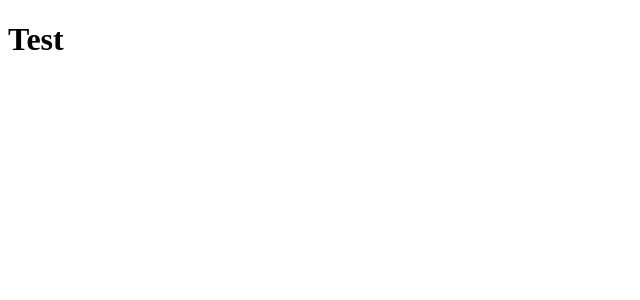
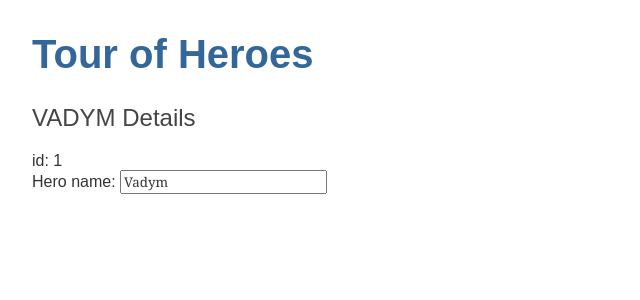
Before and after one commit to hulchenko/angular-tour-of-heroes, an Angular app: page / in a window 1280 px wide. Shown: the top 300 px of the page, without its empty margins (0-640 px from the left). Built offline with nearby package versions, Linux system fonts and the light colour scheme.

Commit message:
add hero interface, update initial code, append two way binding input

```diff
--- a/src/app/app.component.html
+++ b/src/app/app.component.html
@@ -1 +1,2 @@
-<h1>Test</h1>
+<h1>{{title}}</h1>
+<app-heroes></app-heroes>
--- a/src/app/app.component.ts
+++ b/src/app/app.component.ts
@@ -6,5 +6,5 @@
   styleUrls: ['./app.component.css']
 })
 export class AppComponent {
-  title = 'angular-tour-of-heroes';
+  title = 'Tour of Heroes';
 }
--- /dev/null
+++ b/src/app/hero.ts
@@ -0,0 +1,4 @@
+export interface Hero {
+    id: number;
+    name: string;
+}
--- /dev/null
+++ b/src/app/heroes/heroes.component.html
@@ -0,0 +1,6 @@
+<h2>{{hero.name | uppercase}} Details</h2>
+<div><span>id: </span>{{hero.id}}</div>
+<div>
+    <label for="">Hero name: </label>
+    <input type="text" [(ngModel)]="hero.name" placeholder="name">
+</div>
--- /dev/null
+++ b/src/app/heroes/heroes.component.ts
@@ -0,0 +1,22 @@
+import { Component, OnInit } from '@angular/core';
+import { Hero } from '../hero';
+
+
+@Component({
+  selector: 'app-heroes',
+  templateUrl: './heroes.component.html',
+  styleUrls: ['./heroes.component.css']
+})
+export class HeroesComponent implements OnInit {
+
+  hero: Hero = {
+    id: 1,
+    name: 'Vadym'
+  };
+
+  constructor() { }
+
+  ngOnInit(): void {
+  }
+
+}
--- a/src/styles.css
+++ b/src/styles.css
@@ -1 +1,53 @@
-/* You can add global styles to this file, and also import other style files */
+/* Application-wide Styles */
+h1 {
+    color: #369;
+    font-family: Arial, Helvetica, sans-serif;
+    font-size: 250%;
+}
+
+h2,
+h3 {
+    color: #444;
+    font-family: Arial, Helvetica, sans-serif;
+    font-weight: lighter;
+}
+
+body {
+    margin: 2em;
+}
+
+body,
+input[type="text"],
+button {
+    color: #333;
+    font-family: Cambria, Georgia, serif;
+}
+
+button {
+    background-color: #eee;
+    border: none;
+    border-radius: 4px;
+    cursor: pointer;
+    color: black;
+    font-size: 1.2rem;
+    padding: 1rem;
+    margin-right: 1rem;
+    margin-bottom: 1rem;
+    margin-top: 1rem;
+}
+
+button:hover {
+    background-color: black;
+    color: white;
+}
+
+button:disabled {
+    background-color: #eee;
+    color: #aaa;
+    cursor: auto;
+}
+
+/* everywhere else */
+* {
+    font-family: Arial, Helvetica, sans-serif;
+}
```
Also changed, not shown: src/app/app.module.ts (+6 -2 lines), src/app/heroes/heroes.component.css (added), 1 other file (tests, documents, lock files or other folders).
